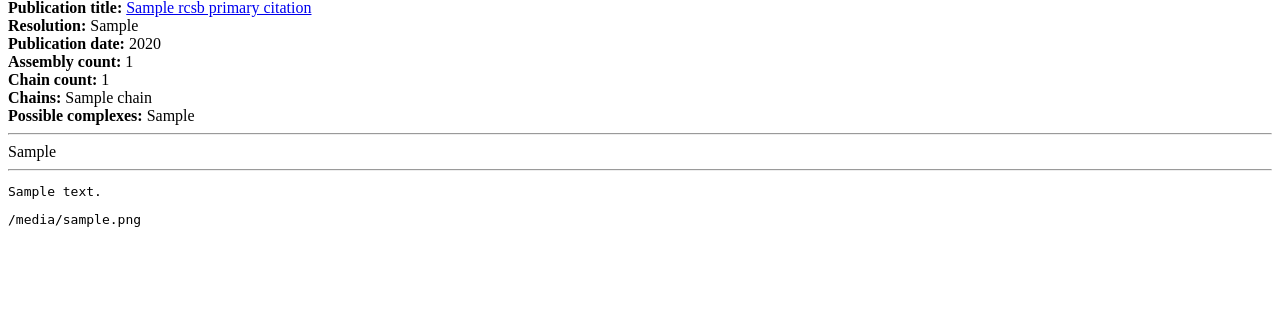
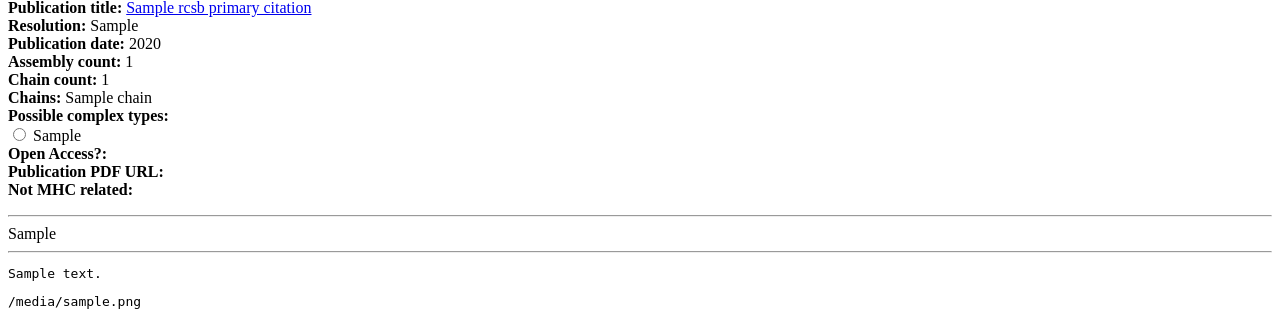
Before and after one commit to histofyi/analysis-pipeline, a Flask app: template templates/structure_info.html in a window 1280 px wide. Shown: the part 614-936 px from the top of the page. Before the commit the page ends 841 px from the top, so only its background shows below. Run offline with Flask 2, Linux system fonts and the light colour scheme; the template is opened without the code that fills it: most values are stand-ins (such as "Sample title", 1, 10 or a date in 2020).

Commit message:
Beginnings of the structure classification form.

```diff
--- a/templates/structure_info.html
+++ b/templates/structure_info.html
@@ -18,7 +18,17 @@
         <div><strong>Assembly count:</strong> {{assembly_count}}</div>
         <div><strong>Chain count:</strong> {{basic_information.structure_stats.total_chains}}</div>
         <div><strong>Chains:</strong> {{basic_information.structure_stats.chains|join(', ')}}</div>
-        <div><strong>Possible complexes:</strong> {{basic_information.possible_complexes_labels|join(' | ')}}</div>
+        <form>
+            <div><strong>Possible complex types:</strong></div>
+                {% for possible_complex in basic_information.possible_complexes_labels %}
+                    <input type="radio" id="{{ possible_complex }}" name="complex_type" value="{{ possible_complex }}">
+                    <label for="{{ possible_complex }}">{{ possible_complex }}</label><br>
+                {% endfor %}
+            <div><strong>Open Access?:</strong></div>
+            <div><strong>Publication PDF URL:</strong></div>
+            <div><strong>Not MHC related:</strong></div>
+        </form>
+
     </div>
     <hr />
     <div>
```
